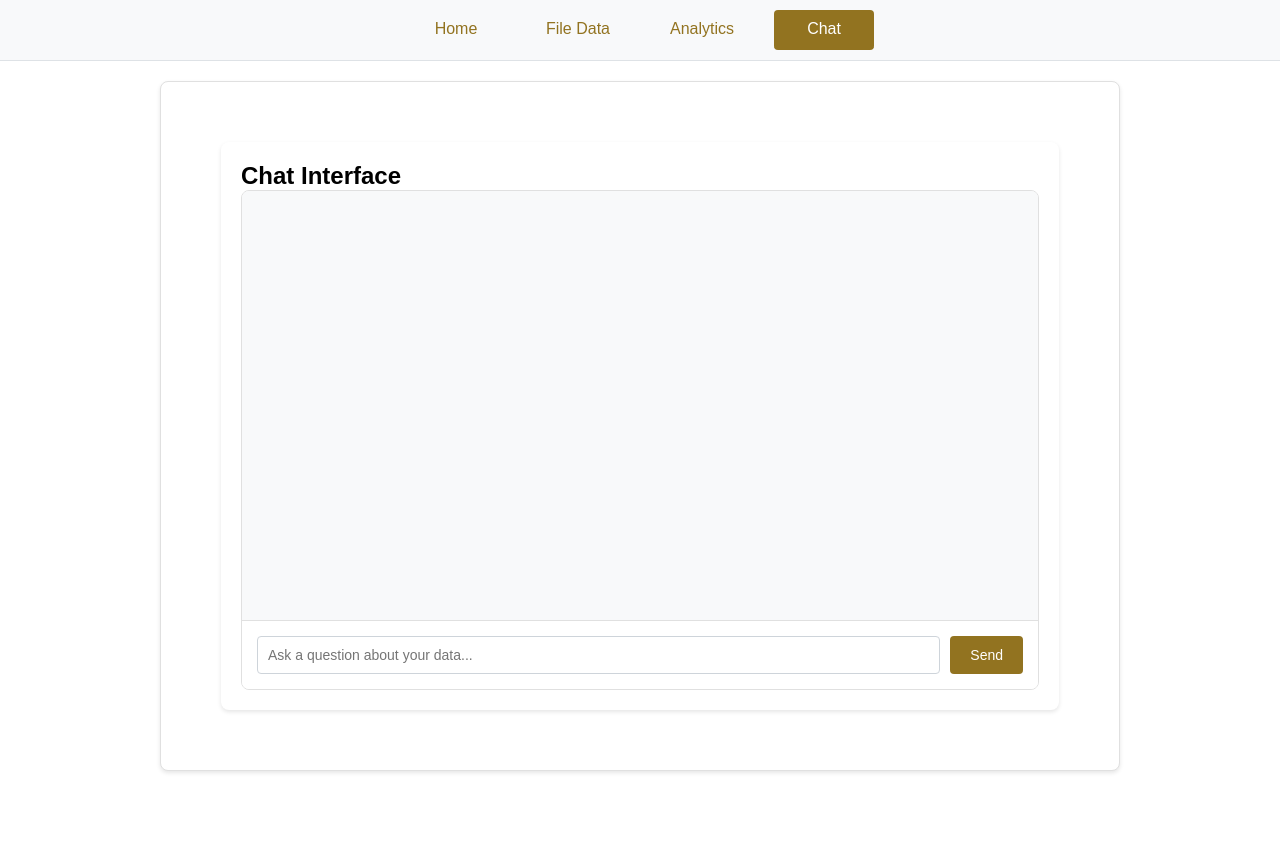
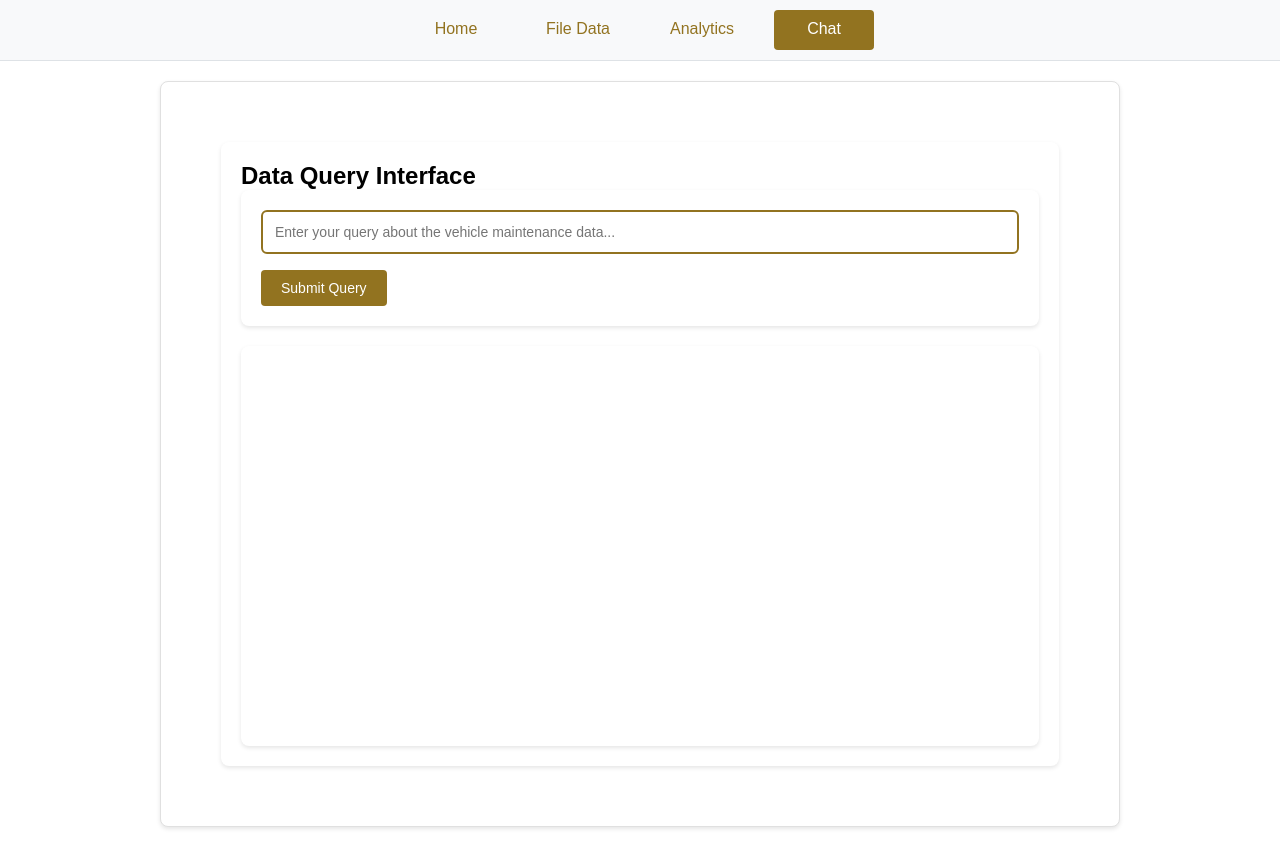
Before and after one commit to christopheryeo/GBL, a Flask app: template src/templates/chat.html in a window 1280 px wide. Shown: the part 160-1007 px from the top of the page. Run offline with Flask 3, Linux system fonts and the light colour scheme; the template is opened without the code that fills it: most values are stand-ins (such as "Sample title", 1, 10 or a date in 2020); parts of the project's set-up code (start-up, migrations or seed data) failed here and were passed over.

Commit message:
Fixed chat interface routing and template rendering

```diff
--- a/src/main.py
+++ b/src/main.py
@@ -123,7 +123,8 @@ def show_analytics():
 @app.route('/chat')
 def show_chat():
     """Show the chat interface."""
-    return render_template('chat.html')
+    excel_data = session.get('excel_data')
+    return render_template('chat.html', excel_data=excel_data)
 
 @app.route('/chat/query', methods=['POST'])
 def chat_query():
--- a/src/templates/chat.html
+++ b/src/templates/chat.html
@@ -12,6 +12,97 @@ Author: Chris Yeo
     <title>Goldbell Leasing - Chat</title>
     <link rel="stylesheet" href="/static/style.css">
     <script src="https://cdn.jsdelivr.net/npm/chart.js"></script>
+    <style>
+        .query-section {
+            padding: 20px;
+            background: #fff;
+            border-radius: 8px;
+            box-shadow: 0 2px 4px rgba(0,0,0,0.1);
+        }
+
+        .query-box {
+            width: 100%;
+            padding: 12px;
+            border: 2px solid #927320;
+            border-radius: 6px;
+            font-size: 14px;
+            margin-bottom: 16px;
+            transition: border-color 0.3s ease;
+        }
+
+        .query-box:focus {
+            outline: none;
+            border-color: #755c19;
+            box-shadow: 0 0 5px rgba(146, 115, 32, 0.3);
+        }
+
+        .query-button {
+            background-color: #927320;
+            color: white;
+            border: none;
+            padding: 10px 20px;
+            border-radius: 4px;
+            cursor: pointer;
+            font-size: 14px;
+            transition: background-color 0.3s ease;
+        }
+
+        .query-button:hover {
+            background-color: #755c19;
+        }
+
+        .response-section {
+            margin-top: 20px;
+            background: #fff;
+            border-radius: 8px;
+            box-shadow: 0 2px 4px rgba(0,0,0,0.1);
+            height: 400px;
+            overflow-y: auto;
+        }
+
+        .response-container {
+            padding: 20px;
+        }
+
+        .response-item {
+            margin-bottom: 16px;
+            padding: 12px;
+            background: #f9f9f9;
+            border-left: 4px solid #927320;
+            border-radius: 4px;
+        }
+
+        .response-item .timestamp {
+            color: #666;
+            font-size: 12px;
+            margin-bottom: 4px;
+        }
+
+        .response-item .content {
+            color: #333;
+            font-size: 14px;
+            line-height: 1.5;
+        }
+
+        /* Custom scrollbar styling */
+        .response-section::-webkit-scrollbar {
+            width: 8px;
+        }
+
+        .response-section::-webkit-scrollbar-track {
+            background: #f1f1f1;
+            border-radius: 4px;
+        }
+
+        .response-section::-webkit-scrollbar-thumb {
+            background: #927320;
+            border-radius: 4px;
+        }
+
+        .response-section::-webkit-scrollbar-thumb:hover {
+            background: #755c19;
+        }
+    </style>
 </head>
 <body>
     <div class="page-wrapper">
@@ -33,14 +124,14 @@ Author: Chris Yeo
             <div class="main-container">
                 {% if excel_data and excel_data.file_info %}
                     <div class="chat-section">
-                        <h2>Chat Interface</h2>
-                        <div class="chat-container">
-                            <div class="chat-messages" id="chatMessages">
-                                <!-- Messages will appear here -->
-                            </div>
-                            <div class="chat-input-container">
-                                <input type="text" id="chatInput" placeholder="Ask a question about your data...">
-                                <button onclick="sendMessage()" class="send-button">Send</button>
+                        <h2>Data Query Interface</h2>
+                        <div class="query-section">
+                            <input type="text" id="queryInput" class="query-box" placeholder="Enter your query about the vehicle maintenance data...">
+                            <button onclick="submitQuery()" class="query-button">Submit Query</button>
+                        </div>
+                        <div class="response-section" id="responseSection">
+                            <div class="response-container" id="responseContainer">
+                                <!-- Responses will appear here -->
                             </div>
                         </div>
                     </div>
@@ -48,7 +139,7 @@ Author: Chris Yeo
                     <div class="no-data-container">
                         <div class="no-data">
                             <h2>No Data Available</h2>
-                            <p>Please upload an Excel file on the Home page to start chatting.</p>
+                            <p>Please upload an Excel file on the Home page to start querying.</p>
                         </div>
                     </div>
                 {% endif %}
@@ -57,48 +148,75 @@ Author: Chris Yeo
     </div>
 
     <script>
-        function sendMessage() {
-            const input = document.getElementById('chatInput');
-            const message = input.value.trim();
-            if (message) {
-                // Add user message to chat
-                addMessage('user', message);
+        function submitQuery() {
+            const input = document.getElementById('queryInput');
+            const query = input.value.trim();
+
+            if (query) {
+                // Add loading state
+                const responseContainer = document.getElementById('responseContainer');
+                const loadingItem = createResponseItem('Processing query...');
+                responseContainer.appendChild(loadingItem);
 
                 // Clear input
                 input.value = '';
 
-                // Send to backend and get response
-                fetch('/chat_query', {
+                // Send query to backend
+                fetch('/chat/query', {
                     method: 'POST',
                     headers: {
                         'Content-Type': 'application/json',
                     },
-                    body: JSON.stringify({ query: message })
+                    body: JSON.stringify({ query: query })
                 })
                 .then(response => response.json())
                 .then(data => {
-                    addMessage('assistant', data.response);
+                    // Remove loading message
+                    responseContainer.removeChild(loadingItem);
+                    // Add response
+                    const responseItem = createResponseItem(data.response);
+                    responseContainer.appendChild(responseItem);
+                    scrollToBottom();
                 })
                 .catch(error => {
                     console.error('Error:', error);
-                    addMessage('assistant', 'Sorry, there was an error processing your request.');
+                    // Remove loading message
+                    responseContainer.removeChild(loadingItem);
+                    // Add error message
+                    const errorItem = createResponseItem('Sorry, there was an error processing your request.');
+                    responseContainer.appendChild(errorItem);
+                    scrollToBottom();
                 });
             }
         }
 
-        function addMessage(sender, text) {
-            const messagesDiv = document.getElementById('chatMessages');
-            const messageDiv = document.createElement('div');
-            messageDiv.className = `chat-message ${sender}-message`;
-            messageDiv.textContent = text;
-            messagesDiv.appendChild(messageDiv);
-            messagesDiv.scrollTop = messagesDiv.scrollHeight;
+        function createResponseItem(text) {
+            const item = document.createElement('div');
+            item.className = 'response-item';
+
+            const timestamp = document.createElement('div');
+            timestamp.className = 'timestamp';
+            timestamp.textContent = new Date().toLocaleTimeString();
+
+            const content = document.createElement('div');
+            content.className = 'content';
+            content.textContent = text;
+
+            item.appendChild(timestamp);
+            item.appendChild(content);
+
+            return item;
+        }
+
+        function scrollToBottom() {
+            const responseSection = document.getElementById('responseSection');
+            responseSection.scrollTop = responseSection.scrollHeight;
         }
 
         // Handle Enter key in input
-        document.getElementById('chatInput').addEventListener('keypress', function(e) {
+        document.getElementById('queryInput').addEventListener('keypress', function(e) {
             if (e.key === 'Enter') {
-                sendMessage();
+                submitQuery();
             }
         });
     </script>
```
